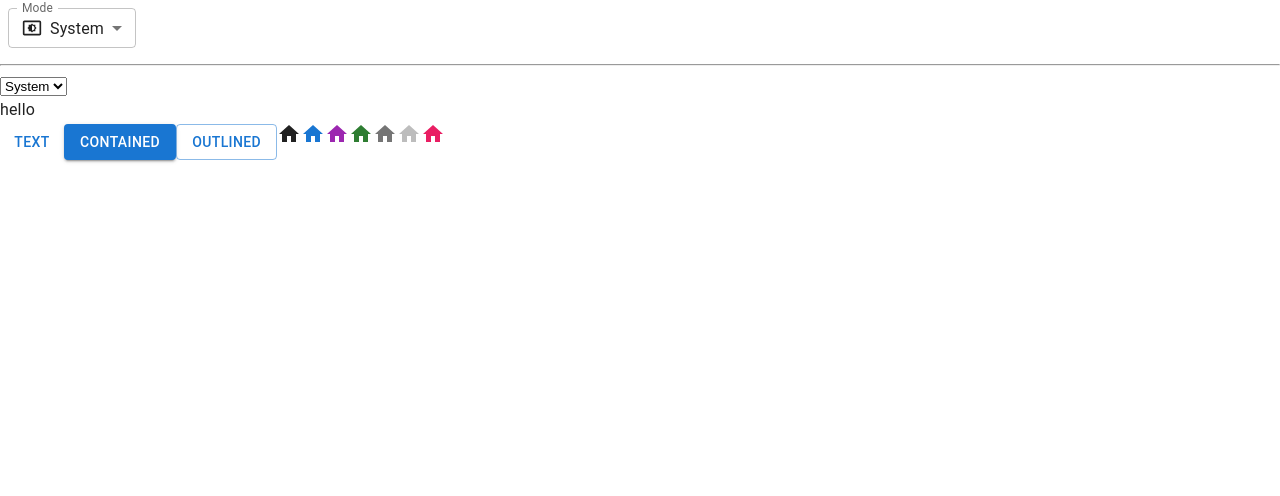
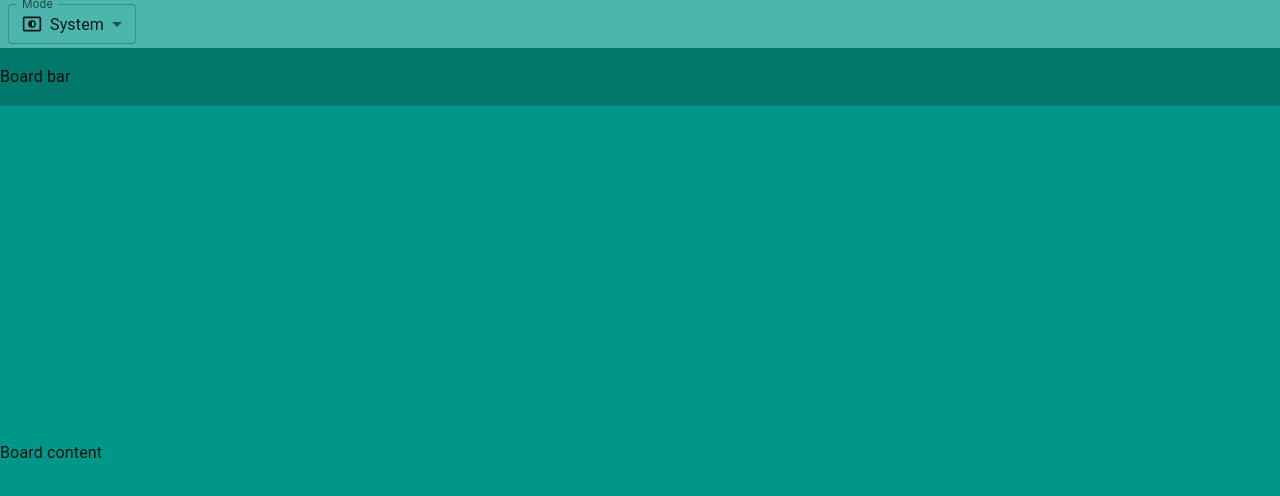
Before and after one commit to ChiVi123/fe-trello, a React (Vite) app: page / in a window 1280 px wide. Shown: the top 496 px of the page. Built offline with nearby package versions, Linux system fonts and the light colour scheme.

Commit message:
create basic layout

```diff
--- a/index.html
+++ b/index.html
@@ -4,7 +4,7 @@
         <meta charset="UTF-8" />
         <link rel="icon" type="image/svg+xml" href="/vite.svg" />
         <meta name="viewport" content="width=device-width, initial-scale=1.0" />
-        <title>Vite + React + TS</title>
+        <title>Trello MERN STACK</title>
     </head>
     <body>
         <div id="root"></div>
--- a/src/App.tsx
+++ b/src/App.tsx
@@ -1,14 +1,12 @@
 import DarkModeIcon from '@mui/icons-material/DarkMode';
-import HomeIcon from '@mui/icons-material/Home';
 import LightModeIcon from '@mui/icons-material/LightMode';
 import SettingsBrightnessIcon from '@mui/icons-material/SettingsBrightness';
 import Box from '@mui/material/Box';
-import Button from '@mui/material/Button';
+import Container from '@mui/material/Container';
 import FormControl from '@mui/material/FormControl';
 import InputLabel from '@mui/material/InputLabel';
 import MenuItem from '@mui/material/MenuItem';
 import Select, { SelectChangeEvent } from '@mui/material/Select';
-import { pink } from '@mui/material/colors';
 import { useColorScheme } from '@mui/material/styles';
 
 function SelectThemeMode() {
@@ -56,45 +54,40 @@ function SelectThemeMode() {
     );
 }
 
-function ModeSwitcher() {
-    const { mode, setMode } = useColorScheme();
-
-    if (!mode) {
-        return null;
-    }
-
-    return (
-        <select
-            value={mode}
-            onChange={(event) => {
-                setMode(event.target.value as 'light' | 'dark' | 'system');
-            }}
-        >
-            <option value='system'>System</option>
-            <option value='light'>Light</option>
-            <option value='dark'>Dark</option>
-        </select>
-    );
-}
-
 function App() {
     return (
-        <>
-            <SelectThemeMode />
-            <hr />
-            <ModeSwitcher />
-            <div>hello</div>
-            <Button variant='text'>Text</Button>
-            <Button variant='contained'>Contained</Button>
-            <Button variant='outlined'>Outlined</Button>
-            <HomeIcon />
-            <HomeIcon color='primary' />
-            <HomeIcon color='secondary' />
-            <HomeIcon color='success' />
-            <HomeIcon color='action' />
-            <HomeIcon color='disabled' />
-            <HomeIcon sx={{ color: pink[500] }} />
-        </>
+        <Container disableGutters maxWidth={false} sx={{ height: '100vh' }}>
+            <Box
+                sx={{
+                    display: 'flex',
+                    alignItems: 'center',
+                    height: ({ trello }) => trello.appBarHeight,
+                    bgcolor: 'primary.light',
+                }}
+            >
+                <SelectThemeMode />
+            </Box>
+            <Box
+                sx={{
+                    display: 'flex',
+                    alignItems: 'center',
+                    height: ({ trello }) => trello.boardBarHeight,
+                    bgcolor: 'primary.dark',
+                }}
+            >
+                Board bar
+            </Box>
+            <Box
+                sx={{
+                    display: 'flex',
+                    alignItems: 'center',
+                    height: ({ trello }) => `calc(100vh - ${trello.appBarHeight} - ${trello.boardBarHeight})`,
+                    bgcolor: 'primary.main',
+                }}
+            >
+                Board content
+            </Box>
+        </Container>
     );
 }
 
--- a/src/main.tsx
+++ b/src/main.tsx
@@ -2,7 +2,7 @@ import CssBaseline from '@mui/material/CssBaseline';
 import { ThemeProvider } from '@mui/material/styles';
 import { StrictMode } from 'react';
 import { createRoot } from 'react-dom/client';
-import App from './App';
+import App from './app';
 import theme from './theme';
 
 createRoot(document.getElementById('root')!).render(
--- a/src/theme.ts
+++ b/src/theme.ts
@@ -1,9 +1,33 @@
+import { cyan, deepOrange, orange, teal } from '@mui/material/colors';
 import { createTheme } from '@mui/material/styles';
 
+declare module '@mui/material/styles' {
+    interface Theme {
+        trello: {
+            appBarHeight: string;
+            boardBarHeight: string;
+        };
+    }
+    // allow configuration using `createTheme()`
+    interface ThemeOptions {
+        trello?: {
+            appBarHeight?: string;
+            boardBarHeight?: string;
+        };
+    }
+}
+
 const theme = createTheme({
-    colorSchemes: { light: true, dark: true },
     cssVariables: {
         colorSchemeSelector: 'class',
+    },
+    colorSchemes: {
+        light: { palette: { primary: teal, secondary: deepOrange } },
+        dark: { palette: { primary: cyan, secondary: orange } },
+    },
+    trello: {
+        appBarHeight: '48px',
+        boardBarHeight: '58px',
     },
 });
 
```
